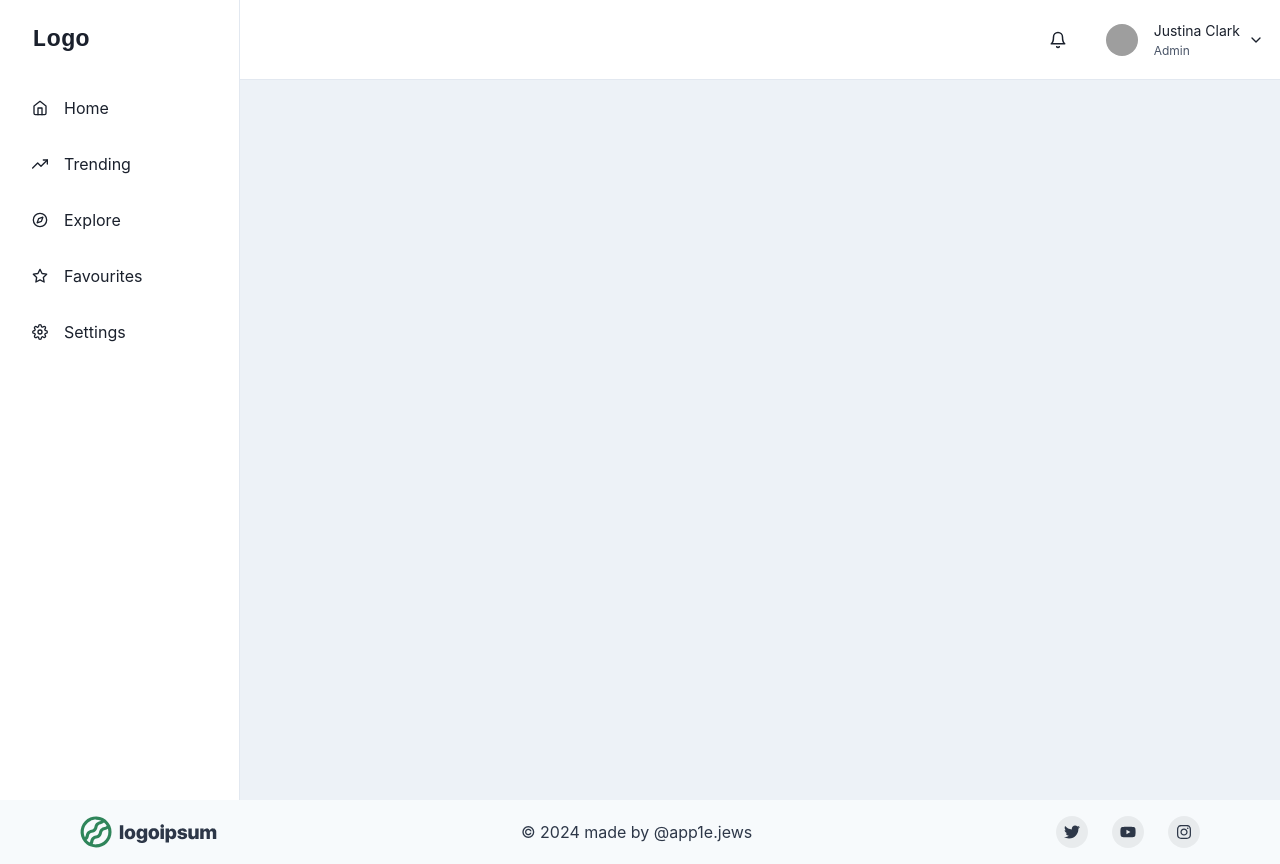
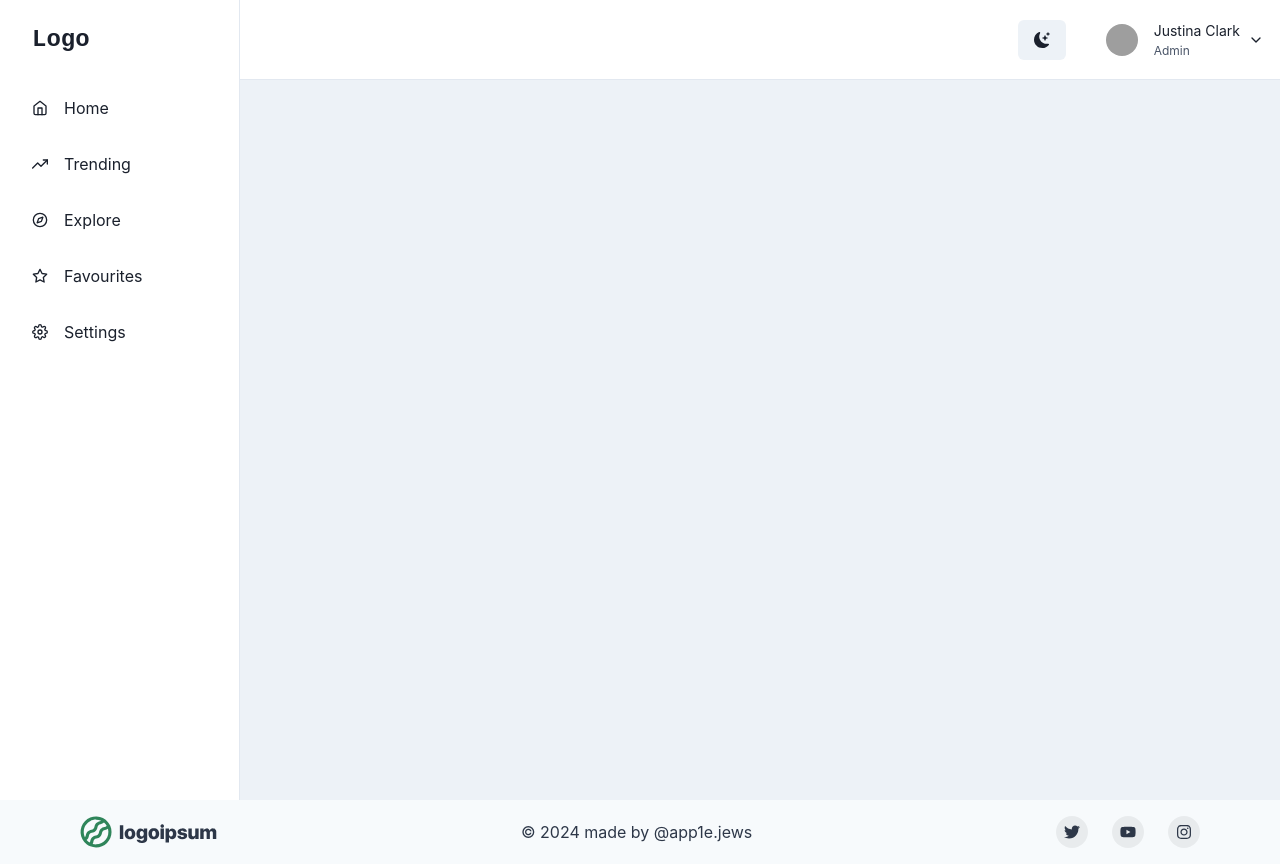
Before and after one commit to PuzyrevHarkovskii/godot-web-tutorial, a Next.js app: page / in a window 1280 px wide. Built offline with nearby package versions, Linux system fonts and the light colour scheme; grey boxes are pictures that could not be loaded.

Commit message:
ColorModeToggle button - optimised

```diff
--- /dev/null
+++ b/components/ColorModeToggle.tsx
@@ -0,0 +1,24 @@
+'use client'
+
+import { Button, Flex, useColorMode } from '@chakra-ui/react'
+import { BsSun, BsMoonStarsFill } from 'react-icons/bs'
+
+export default function ColorModeToggle() {
+  const { colorMode, toggleColorMode } = useColorMode()
+  return (
+    /**
+     * Ideally, only the button component should be used (without Flex).
+     * Props compatible with <Button /> are supported.
+     */
+    <Flex h="100vh" justifyContent="center" alignItems="center">
+      <Button
+        mr={{ base: 4 }}
+        aria-label="Toggle Color Mode"
+        onClick={toggleColorMode}
+        _focus={{ boxShadow: 'none' }}
+        w="fit-content">
+        {colorMode === 'light' ? <BsMoonStarsFill /> : <BsSun />}
+      </Button>
+    </Flex>
+  )
+}
--- a/components/Sidebar.tsx
+++ b/components/Sidebar.tsx
@@ -37,6 +37,8 @@
 import { Button, useColorMode } from '@chakra-ui/react'
 import { BsSun, BsMoonStarsFill } from 'react-icons/bs'
 import HeroSection from './HeroSection'
+
+import ColorModeToggle from './ColorModeToggle'
 
 interface LinkItemProps {
   name: string
@@ -157,7 +159,9 @@
       </Text>
 
       <HStack spacing={{ base: '0', md: '6' }}>
-        <IconButton size="lg" variant="ghost" aria-label="open menu" icon={<FiBell />} />
+
+      <ColorModeToggle/>
+
         <Flex alignItems={'center'}>
           <Menu>
             <MenuButton py={2} transition="all 0.3s" _focus={{ boxShadow: 'none' }}>
```
